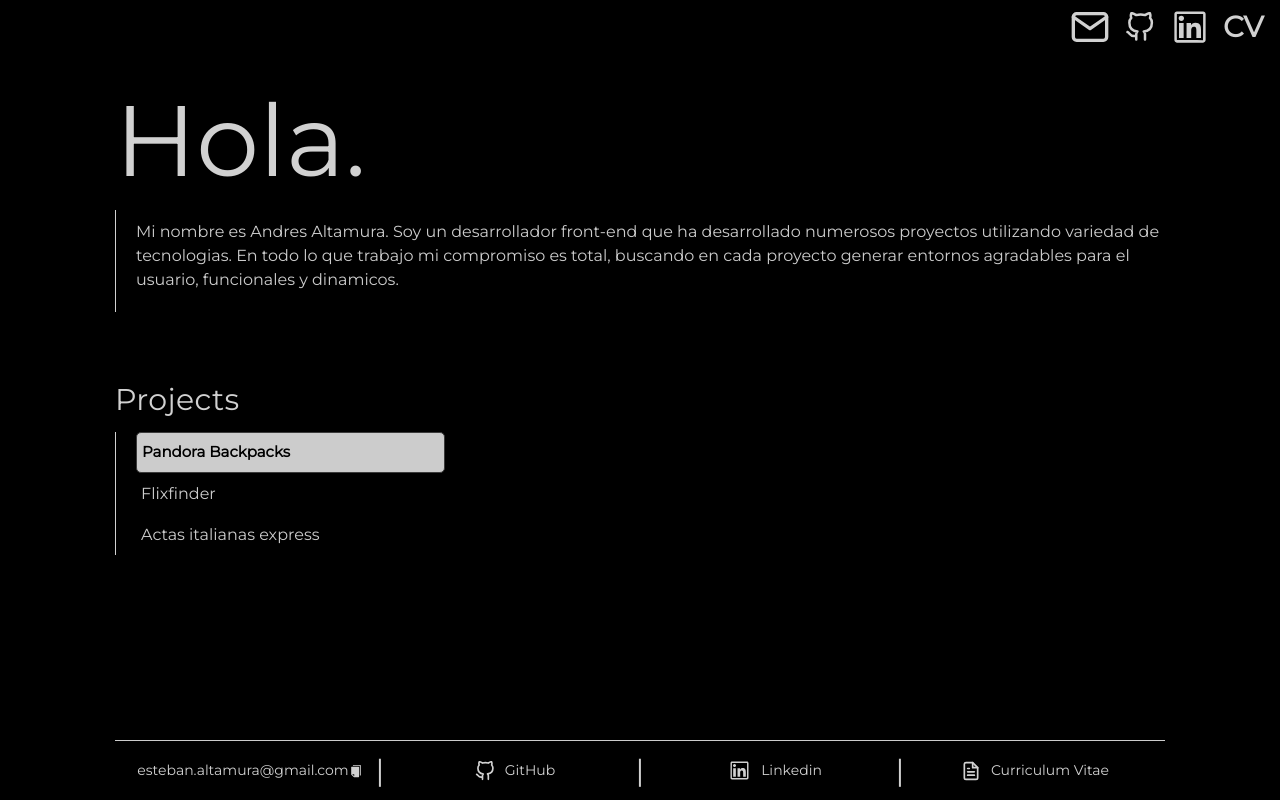
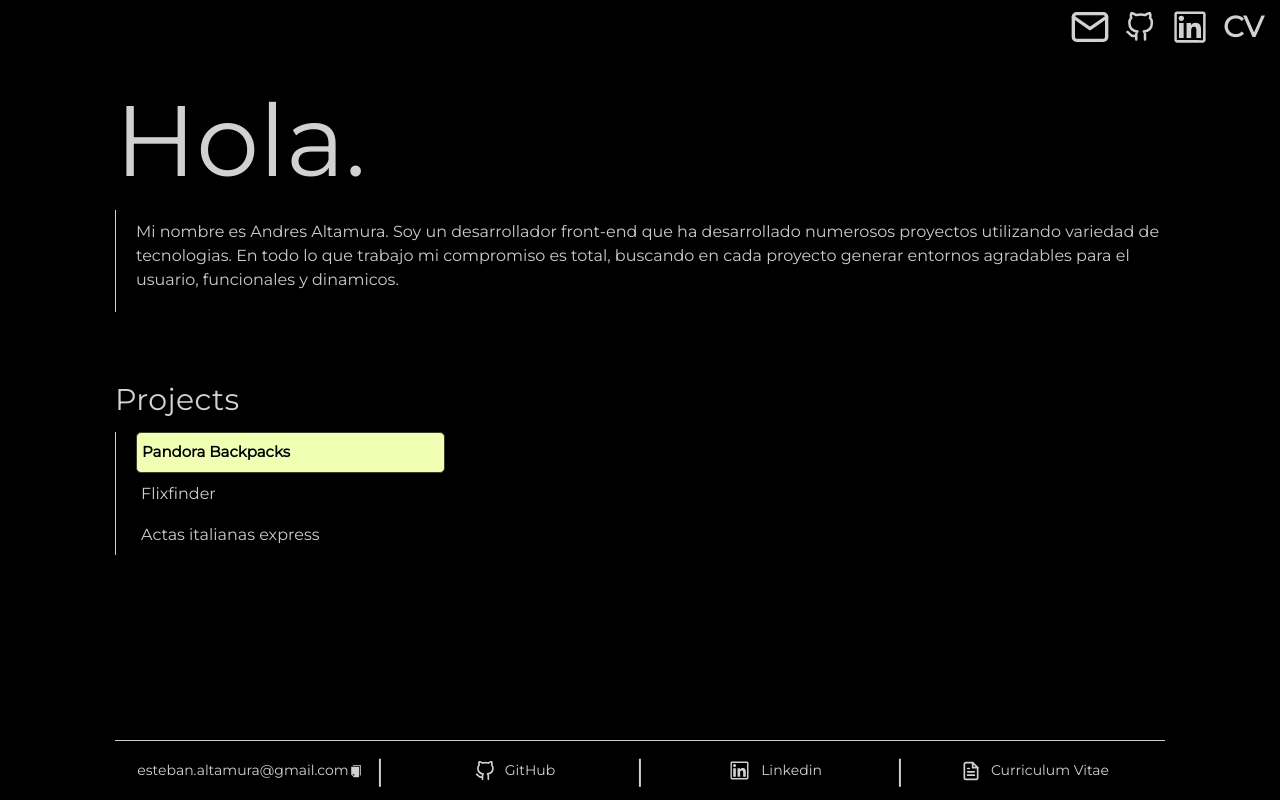
Before and after one commit to estebanaltamura/portfolio, a React (Create React App) app: page /home in a window 1280 px wide. In both pictures the pointer is over the button "Pandora Backpacks". Built offline with nearby package versions, Linux system fonts and the light colour scheme.

Commit message:
actualizacion

```diff
--- a/src/components/projectsList/ProjectItem.css
+++ b/src/components/projectsList/ProjectItem.css
@@ -38,7 +38,7 @@
 
 .projectItem:hover{
   z-index: 3;
-  background-color: #cccccc;
+  background-color: #f1ffb2;
   font-weight: 900;
   color: black;
   text-align: left;
```
